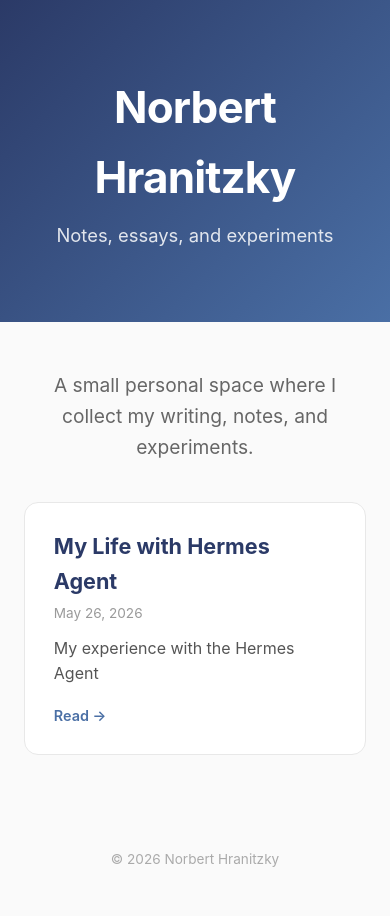
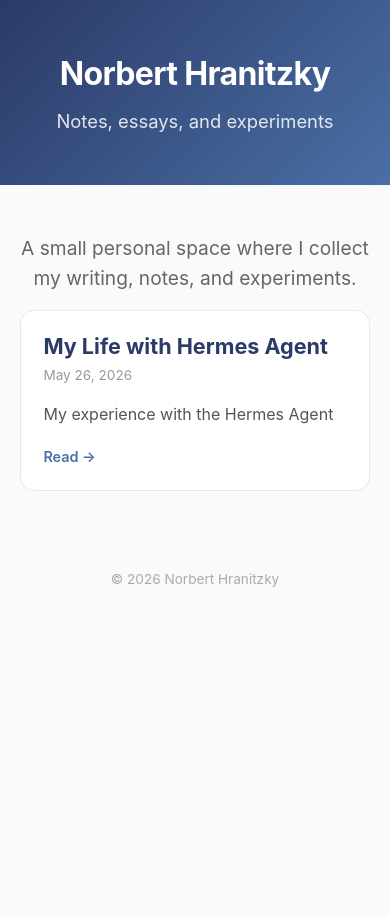
Before and after one commit to nhranitzky/nhranitzky.github.io, a Jekyll site: the page built from index.md, in a window 390 px wide. Built offline with Jekyll 4.4.1, drawn with Linux system fonts in a browser that asks for light colours.

Commit message:
Add custom layout

```diff
--- a/assets/css/style.scss
+++ b/assets/css/style.scss
@@ -35,9 +35,9 @@
 
 /* ---- Content ---- */
 .content {
-  max-width: 720px;
+  max-width: 960px;
   margin: 0 auto;
-  padding: 3rem 1.5rem;
+  padding: 3rem 2rem;
 }
 
 .intro {
@@ -94,6 +94,42 @@
   color: #4a6fa5;
 }
 
+/* ---- Article content (für die Dokumentseiten) ---- */
+.content h1,
+.content h2,
+.content h3 {
+  color: #2b3a67;
+  line-height: 1.3;
+}
+
+.content p {
+  margin: 1rem 0;
+}
+
+.content img {
+  max-width: 100%;
+  height: auto;
+}
+
+.content pre {
+  background: #f4f4f4;
+  padding: 1rem;
+  border-radius: 8px;
+  overflow-x: auto;
+}
+
+.content code {
+  background: #f4f4f4;
+  padding: 0.15rem 0.4rem;
+  border-radius: 4px;
+  font-size: 0.9em;
+}
+
+.content pre code {
+  background: none;
+  padding: 0;
+}
+
 /* ---- Footer ---- */
 .site-footer {
   text-align: center;
@@ -101,3 +137,11 @@
   color: #aaa;
   font-size: 0.85rem;
 }
+
+/* ---- Mobile ---- */
+@media (max-width: 600px) {
+  .site-title { font-size: 2rem; }
+  .site-header { padding: 3rem 1.25rem; }
+  .content { padding: 2rem 1.25rem; }
+  .doc-card { padding: 1.3rem 1.4rem; }
+}
```
